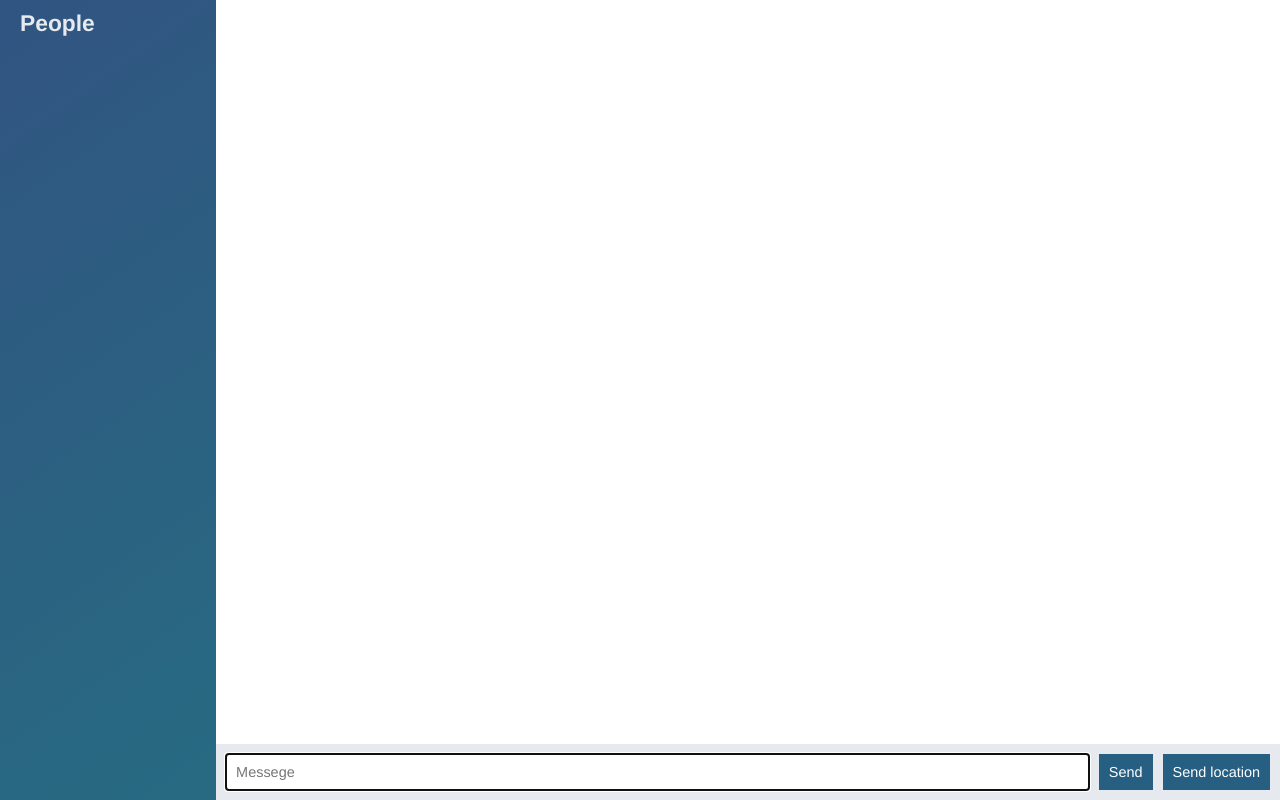
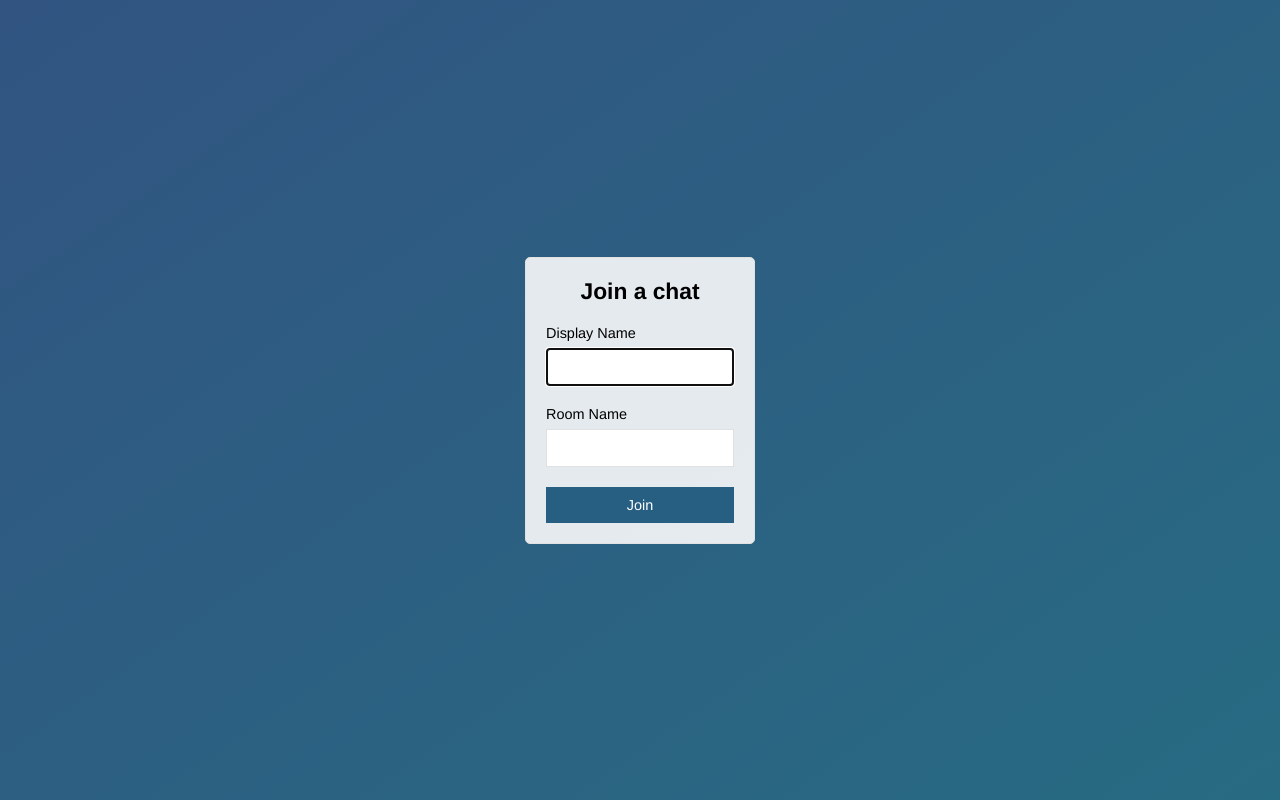
Before and after one commit to subodh2508/node-chat-application, a website: page public/index.html in a window 1280 px wide. Drawn offline with nearby package versions, Linux system fonts and the light colour scheme; no server answers.

Commit message:
add join page that submit chat.html

```diff
--- a/public/index.html
+++ b/public/index.html
@@ -3,52 +3,28 @@
     <head>
         <meta charset="utf-8">
         <link rel="stylesheet" href="/css/styles.css">
-
+        <meta name='viewPort' content="width=device-width initial-scale=1 user-scalable=no">
+        <title>Join  | Chat App </title>
     </head>
-    <body class="chat">
-        <div class="chat__sidebar">
-            <h3>People</h3>
-            <div id="user"></div>
-        </div>
-        <div class="chat__main">
-            <ol id="messeges" class="chat__messages"></ol>
-            <div class="chat__footer">
-                <form id="messege-form">
-                    <input name="messege" type="text" placeholder="Messege" autofocus autocomplete="off">
-                    <button>Send</button>
-
-                </form>
-                <button id="send-location">Send location</button>
-            </div>
+    <body class="centered-form">
+        <div class="centered-form__form">
+            <form action="/chat.html">
+                <div class="form-field">
+                    <h3>Join a chat</h3>
+                </div>
+                <div class="form-field">
+                    <label>Display Name</label>
+                    <input type="text" name="name" autofocus>
+                </div>
+                <div class="form-field">
+                        <label>Room Name</label>
+                        <input type="text" name="room">
+                </div>
+                <div class="form-field">
+                    <button>Join</button>
+                </div>
+            </form>
         </div>
 
-<script id="location-messege-template" type="type/template">
-    <li class="message">
-        <div class="message__title">
-            <h4>{{from}}</h4>
-            <span>{{createdAt}}</span>
-        </div>
-        <div class="message__body">
-            <p>
-                <a href="{{url}}" target="_blank"> My current location </a>
-            </p>
-        </div>
-</script>
-<script id="messege-template" type="type/template">
-    <li class="message">
-        <div class="message__title">
-            <h4>{{from}}</h4>
-            <span>{{createdAt}}</span>
-        </div>
-        <div class="message__body">
-            <p>{{text}}</p>
-        </div>
-</script>
-
-        <script src="/socket.io/socket.io.js"></script>
-        <script src="/js/libs/jquery-3.3.1.min.js"></script>
-        <script src="/js/libs/moment.js"></script>
-        <script src="/js/libs/mustache.js"></script>
-        <script src="/js/index.js"></script>
     </body>
 </html>
```
Also changed, not shown: public/chat.html (added, +55 -0 lines), public/js/chat.js (renamed from public/js/index.js).
